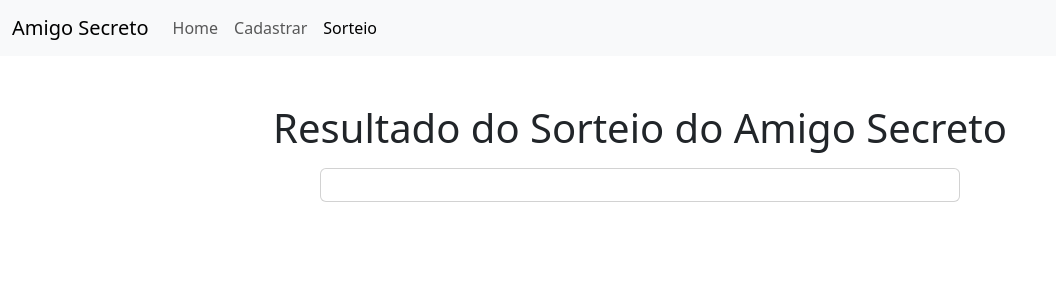
After one commit to Fanjasma/amigo-secreto, a PHP site: page /views/modules/sorteio.php in a window 1280 px wide. The commit adds this page. Shown: the top 300 px of the page, without its empty margins (0-1056 px from the left). Run offline with PHP 8.4, Linux system fonts and the light colour scheme; the template is opened without the code that fills it, so the values that code supplies are empty.

Commit message:
Add página separada para os resultados do sorteio do amigo secreto.

```diff
--- a/views/modules/form.php
+++ b/views/modules/form.php
@@ -23,10 +23,10 @@
                         <a class="nav-link" aria-current="page" href="/">Home</a>
                     </li>
                     <li class="nav-item">
-                        <a class="nav-link active" href="/form"> Cadastrar</a>
+                        <a class="nav-link active" href="/form">Cadastrar</a>
                     </li>
                     <li class="nav-item">
-                        <a class="nav-link" href="#">Sortear</a>
+                        <a class="nav-link" href="/sorteio">Sorteio</a>
                     </li>
                 </ul>
             </div>
--- /dev/null
+++ b/views/modules/sorteio.php
@@ -0,0 +1,60 @@
+<!DOCTYPE html>
+<html lang="en">
+
+<head>
+    <meta charset="UTF-8">
+    <meta name="viewport" content="width=device-width, initial-scale=1.0">
+    <title>Amigo Secreto - Sorteio</title>
+    <link href="https://cdn.jsdelivr.net/npm/bootstrap@5.3.1/dist/css/bootstrap.min.css" rel="stylesheet" integrity="sha384-4bw+/aepP/YC94hEpVNVgiZdgIC5+VKNBQNGCHeKRQN+PtmoHDEXuppvnDJzQIu9" crossorigin="anonymous">
+</head>
+
+<body>
+
+    <nav class="navbar navbar-expand-lg bg-body-tertiary">
+        <div class="container-fluid">
+            <a class="navbar-brand" href="/">Amigo Secreto</a>
+            <button class="navbar-toggler" type="button" data-bs-toggle="collapse" data-bs-target="#navbarNav" aria-controls="navbarNav" aria-expanded="false" aria-label="Toggle navigation">
+                <span class="navbar-toggler-icon"></span>
+            </button>
+
+            <div class="collapse navbar-collapse" id="navbarNav">
+                <ul class="navbar-nav">
+                    <li class="nav-item">
+                        <a class="nav-link" href="/">Home</a>
+                    </li>
+                    <li class="nav-item">
+                        <a class="nav-link" href="/form">Cadastrar</a>
+                    </li>
+                    <li class="nav-item">
+                        <a class="nav-link active" aria-current="page" href="/sorteio">Sorteio</a>
+                    </li>
+                </ul>
+            </div>
+        </div>
+    </nav>
+
+    <div class="container-fluid mt-5">
+        <div class="row">
+            <h1 class="text-center mb-3">Resultado do Sorteio do Amigo Secreto</h1>
+            <div class="container-fluid card col-md-6">
+                <div class="card-body">
+                    <div class="container-fluid">
+                        <?php foreach ($resultadoSorteio as $item) : ?>
+                            <table class="table table-hover">
+                                <tr>
+                                    <td>
+                                        <span> <?= $item ?> </span>
+                                    </td>
+                                </tr>
+                            </table>
+                        <?php endforeach ?>
+                    </div>
+                </div>
+            </div>
+        </div>
+    </div>
+
+    <script src="https://cdn.jsdelivr.net/npm/bootstrap@5.3.1/dist/js/bootstrap.bundle.min.js" integrity="sha384-HwwvtgBNo3bZJJLYd8oVXjrBZt8cqVSpeBNS5n7C8IVInixGAoxmnlMuBnhbgrkm" crossorigin="anonymous"></script>
+</body>
+
+</html>
```
Also changed, not shown: controllers/PessoaController.php (+7 -5 lines), views/modules/home.php (+1 -8 lines).
